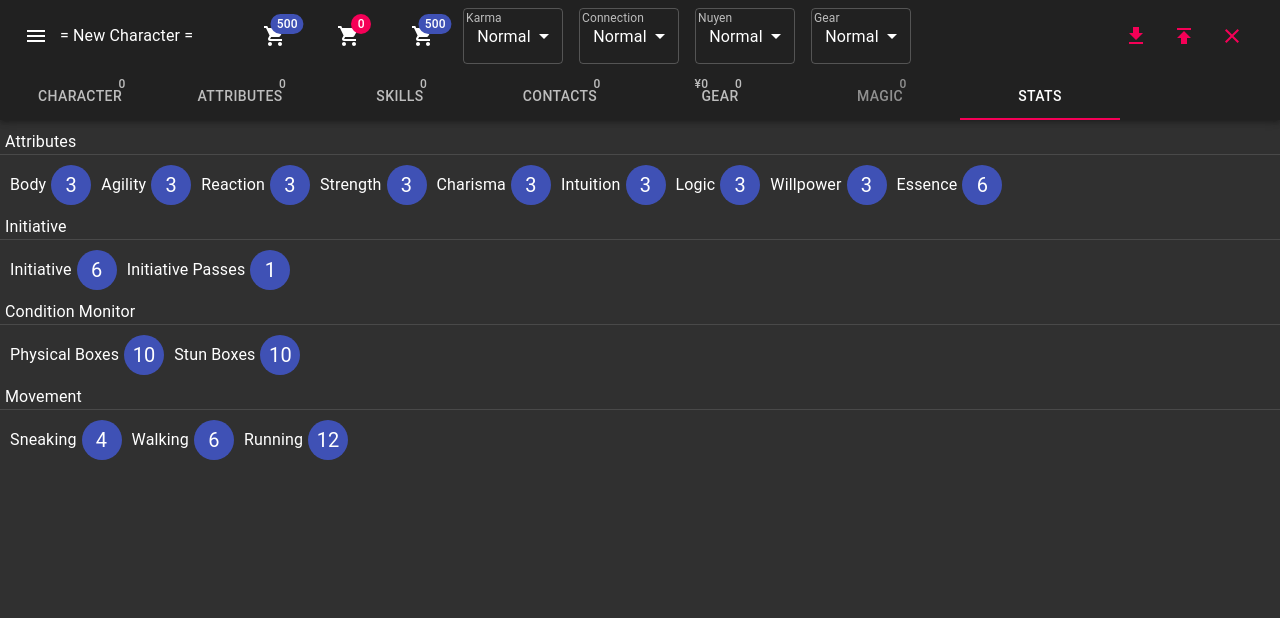
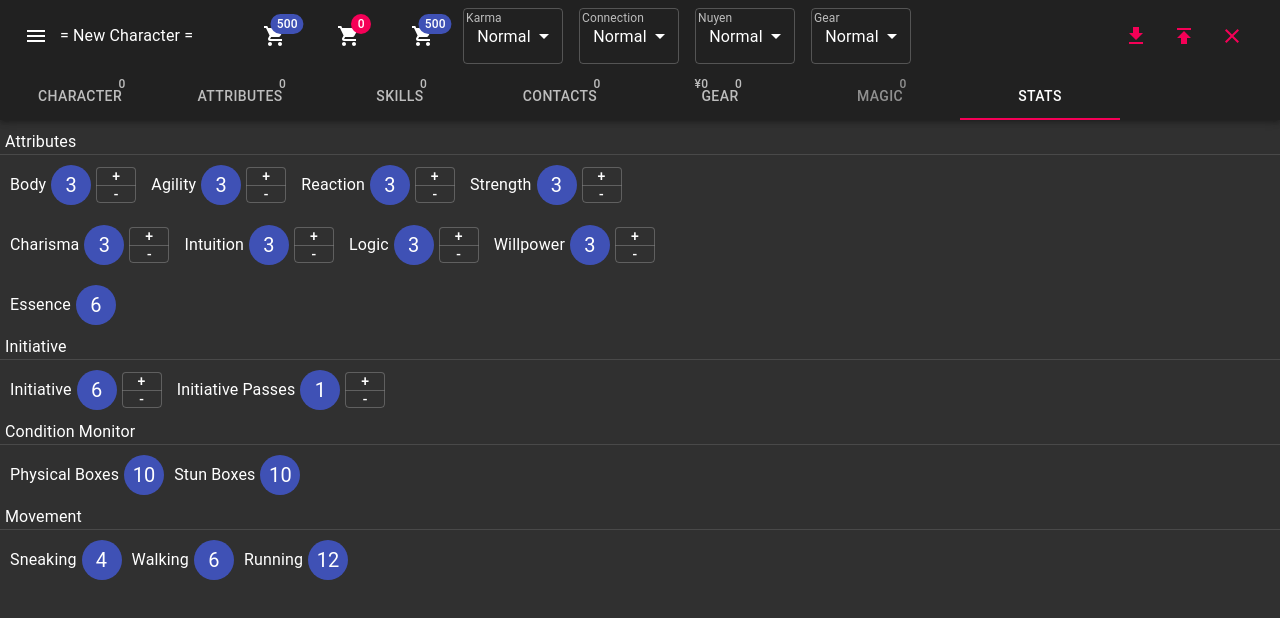
Before and after one commit to simonhaisz/cyberpunk-character-creator, a React (Create React App) app: page / in a window 1280 px wide. Both pictures are taken after a click on the tab "STATS". Shown: the top 618 px of the page. Built offline with nearby package versions, Linux system fonts and the light colour scheme.

Commit message:
Make stats page modifiable

```diff
--- a/src/component/Attribute.tsx
+++ b/src/component/Attribute.tsx
@@ -1,7 +1,7 @@
 import React, { FC } from "react";
 
 import { Attribute as AttributeData, MetaType } from "../model/character";
-import { getAttributeModifier, getAttributeCost } from "../model/attributes";
+import { getAttributeMetaTypeModifier, getAttributeCost } from "../model/attributes";
 import Property from "./Property";
 
 type Props = {
@@ -12,7 +12,7 @@ type Props = {
 
 const Attribute: FC<Props> = (props: Props) => {
     const { attribute, metaType, onUpdate } = props;
-    const modifier = getAttributeModifier(metaType, attribute);
+    const modifier = getAttributeMetaTypeModifier(metaType, attribute.name);
 
     const formatDisplayValue = (rating: number): string => (rating + modifier).toString();
 
--- /dev/null
+++ b/src/component/ModifiableProperty.tsx
@@ -0,0 +1,67 @@
+import React, { FC } from "react";
+import Avatar from "@material-ui/core/Avatar";
+import Typography from "@material-ui/core/Typography";
+import Badge from "@material-ui/core/Badge";
+import { Button, ButtonGroup, makeStyles } from "@material-ui/core";
+
+const useStyles = makeStyles(theme => ({
+	root: {
+		display: "flex",
+		flexDirection: "row",
+		marginLeft: 10,
+		marginTop: 10,
+		alignItems: "center",
+		marginRight: 5
+	},
+	label: {
+		display: "flex",
+		flexDirection: "column"
+	},
+	name: {
+		lineHeight: "40px"
+	},
+	value: {
+		marginLeft: 5,
+		color: theme.palette.getContrastText(theme.palette.primary.main),
+		backgroundColor: theme.palette.primary.main,
+	},
+	button: {
+		padding: 0,
+		marginLeft: 5,
+		lineHeight: 1.2
+	},
+}));
+
+type Props = {
+	name: string;
+	value: number;
+	modifier: number;
+	updateModifier: (newValue: number) => void;
+}
+const ModifiableProperty: FC<Props> = (props: Props) => {
+	const { name, value, modifier, updateModifier } = props;
+
+	const classes = useStyles();
+
+	const onClickPlus = () => {
+		updateModifier(modifier + 1);
+	};
+	const onClickMinus = () => {
+		updateModifier(modifier - 1);
+	};
+
+	return (
+		<div className={classes.root}>
+			<Typography className={classes.name}>{name}</Typography>
+			<Badge badgeContent={modifier} color="secondary" max={9}>
+				<Avatar className={classes.value}>{value + modifier}</Avatar>
+			</Badge>
+			<ButtonGroup orientation="vertical">
+				<Button className={classes.button} onClick={onClickPlus}>+</Button>
+				<Button className={classes.button} onClick={onClickMinus}>-</Button>
+			</ButtonGroup>
+		</div>
+	);
+};
+
+export default ModifiableProperty;
--- a/src/component/StatsTab.tsx
+++ b/src/component/StatsTab.tsx
@@ -1,11 +1,14 @@
 import React, { FC, Fragment } from "react";
 import Divider from "@material-ui/core/Divider";
 import Typography from "@material-ui/core/Typography";
-import { useGlobalState } from "../context";
-import { getEffectiveAttributeRating } from "../model/attributes";
+import { useDispatch, useGlobalState } from "../context";
+import { getEffectiveAttributeRating, getNaturalAttributeRating } from "../model/attributes";
 import ReadOnlyProperty from "./ReadOnlyProperty";
 import { makeStyles } from "@material-ui/core";
 import { isAwakened, MetaType } from "../model/character";
+import { getModifier } from "../model/modifier";
+import ModifiableProperty from "./ModifiableProperty";
+import { ActionType, UpdateCharacterData } from "../reducer";
 
 const useStyles = makeStyles({
 	header: {
@@ -22,17 +25,18 @@ const useStyles = makeStyles({
 const StatsTab: FC = () => {
 
 	const classes = useStyles();
+	const dispatch = useDispatch();
 
 	const character = useGlobalState("selectedCharacter");
 
-	const body = getEffectiveAttributeRating(character, "Body");
-	const agility = getEffectiveAttributeRating(character, "Agility");
-	const reaction = getEffectiveAttributeRating(character, "Reaction");
-	const strength = getEffectiveAttributeRating(character, "Strength");
-	const charisma = getEffectiveAttributeRating(character, "Charisma");
-	const intuition = getEffectiveAttributeRating(character, "Intuition");
-	const logic = getEffectiveAttributeRating(character, "Logic");
-	const willpower = getEffectiveAttributeRating(character, "Willpower");
+	const body = getNaturalAttributeRating(character, "Body");
+	const agility = getNaturalAttributeRating(character, "Agility");
+	const reaction = getNaturalAttributeRating(character, "Reaction");
+	const strength = getNaturalAttributeRating(character, "Strength");
+	const charisma = getNaturalAttributeRating(character, "Charisma");
+	const intuition = getNaturalAttributeRating(character, "Intuition");
+	const logic = getNaturalAttributeRating(character, "Logic");
+	const willpower = getNaturalAttributeRating(character, "Willpower");
 
 	let essence = 6;
 
@@ -43,17 +47,17 @@ const StatsTab: FC = () => {
 	}
 
 	const awakened = isAwakened(character);
-	let magic = getEffectiveAttributeRating(character, "Magic");
+	let magic = getNaturalAttributeRating(character, "Magic");
 	const essenceLost = Math.ceil(6 - essence);
 	magic -= essenceLost;
 
 	const athletics = character.activeSkills.find(s => s.name === "Athletics")?.rating || 0;
 
-	const initiative = reaction + intuition;
+	const initiative = getEffectiveAttributeRating(character, "Reaction") + getEffectiveAttributeRating(character, "Intuition");
 	const initiativePasses = 1;
 
-	const physicalBoxes = 8 + Math.ceil(body / 2);
-	const stunBoxes = 8 + Math.ceil(willpower / 2);
+	const physicalBoxes = 8 + Math.ceil(getEffectiveAttributeRating(character, "Body") / 2);
+	const stunBoxes = 8 + Math.ceil(getEffectiveAttributeRating(character, "Willpower") / 2);
 
 	let sneaking = agility;
 	if (character.metaType !== MetaType.Dwarf) {
@@ -67,19 +71,49 @@ const StatsTab: FC = () => {
 
 	const running = walking * 2;
 
+	const ModifierProperty = (props: { name: string, value: number} ) => {
+		const {name, value} = props;
+		const modifier = getModifier(character, name);
+		const updateModifier = (newValue: number) => {
+			const newModifiers = [...character.modifiers]
+			const modifierIndex = newModifiers.findIndex(m => m.name === name);
+			if (modifierIndex > -1) {
+				newModifiers.splice(modifierIndex, 1);
+			}
+			newModifiers.push({
+				name,
+				rating: newValue
+			});
+			const data: UpdateCharacterData = { ...character, modifiers: newModifiers };
+			dispatch({ type: ActionType.UpdateCharacter, data });
+		};
+		return (
+			<ModifiableProperty
+				name={name}
+				value={value}
+				modifier={modifier}
+				updateModifier={updateModifier}
+				/>
+		);
+	}
+
 	return (
 		<Fragment>
 			<Typography className={classes.header}>Attributes</Typography>
 			<Divider />
 			<div className={classes.section}>
-				<ReadOnlyProperty name="Body" value={body} />
-				<ReadOnlyProperty name="Agility" value={agility} />
-				<ReadOnlyProperty name="Reaction" value={reaction} />
-				<ReadOnlyProperty name="Strength" value={strength} />
-				<ReadOnlyProperty name="Charisma" value={charisma} />
-				<ReadOnlyProperty name="Intuition" value={intuition} />
-				<ReadOnlyProperty name="Logic" value={logic} />
-				<ReadOnlyProperty name="Willpower" value={willpower} />
+				<ModifierProperty name="Body" value={body} />
+				<ModifierProperty name="Agility" value={agility} />
+				<ModifierProperty name="Reaction" value={reaction} />
+				<ModifierProperty name="Strength" value={strength} />
+			</div>
+			<div className={classes.section}>
+				<ModifierProperty name="Charisma" value={charisma} />
+				<ModifierProperty name="Intuition" value={intuition} />
+				<ModifierProperty name="Logic" value={logic} />
+				<ModifierProperty name="Willpower" value={willpower} />
+			</div>
+			<div className={classes.section}>
 				<ReadOnlyProperty name="Essence" value={essence} />
 				{
 					awakened ?
@@ -91,8 +125,8 @@ const StatsTab: FC = () => {
 			<Typography className={classes.header}>Initiative</Typography>
 			<Divider />
 			<div className={classes.section}>
-				<ReadOnlyProperty name="Initiative" value={initiative} />
-				<ReadOnlyProperty name="Initiative Passes" value={initiativePasses} />
+				<ModifierProperty name="Initiative" value={initiative} />
+				<ModifierProperty name="Initiative Passes" value={initiativePasses} />
 			</div>
 			<Typography className={classes.header}>Condition Monitor</Typography>
 			<Divider />
--- a/src/data/default-character.ts
+++ b/src/data/default-character.ts
@@ -27,7 +27,8 @@ const DEFAULT_CHARACTER: Character = {
     spells: [],
     gear: [],
     options: { ...DEFAULT_OPTIONS },
-    professionalism: 0
+    professionalism: 0,
+    modifiers: []
 };
 
 export function getDefaultCharacter(): Character {
--- a/src/model/attributes.ts
+++ b/src/model/attributes.ts
@@ -1,17 +1,32 @@
-import { MetaType, Attribute, Character, isAwakened } from "./character";
+import { MetaType, Character, isAwakened } from "./character";
+import { getModifier } from "./modifier";
 
-export function getEffectiveAttributeRating(character: Character, name: string): number {
+export function getBaseAttributeRating(character: Character, name: string): number {
     const attribute = character.attributes.find(a => a.name === name);
     if (!attribute) {
         throw new Error(`Could not find attribute with name '${name}'`);
     }
-    return attribute.rating + getAttributeModifier(character.metaType, attribute);
+    return attribute.rating
 }
 
-export function getAttributeModifier(metaType: MetaType, attribute: Attribute): number {
+export function getNaturalAttributeRating(character: Character, name: string): number {
+    const baseRating = getBaseAttributeRating(character, name);
+    const metaTypeModifier = getAttributeMetaTypeModifier(character.metaType, name);
+
+    return baseRating + metaTypeModifier;
+}
+
+export function getEffectiveAttributeRating(character: Character, name: string): number {
+    const naturalRating = getNaturalAttributeRating(character, name);
+    const modifier = getModifier(character, name);
+
+    return naturalRating + modifier;
+}
+
+export function getAttributeMetaTypeModifier(metaType: MetaType, name: string): number {
     switch (metaType) {
         case MetaType.Dwarf:
-            switch (attribute.name) {
+            switch (name) {
                 case "Body":
                     return 1;
                 case "Reaction":
@@ -23,7 +38,7 @@ export function getAttributeModifier(metaType: MetaType, attribute: Attribute):
             }
             break;
         case MetaType.Elf:
-            switch (attribute.name) {
+            switch (name) {
                 case "Agility":
                     return 1;
                 case "Charisma":
@@ -33,7 +48,7 @@ export function getAttributeModifier(metaType: MetaType, attribute: Attribute):
         case MetaType.Human:
             break;
         case MetaType.Ork:
-            switch (attribute.name) {
+            switch (name) {
                 case "Body":
                     return 3;
                 case "Strength":
@@ -45,7 +60,7 @@ export function getAttributeModifier(metaType: MetaType, attribute: Attribute):
             }
             break;
         case MetaType.Troll:
-            switch (attribute.name) {
+            switch (name) {
                 case "Body":
                     return 4;
                 case "Agility":
--- a/src/model/character.ts
+++ b/src/model/character.ts
@@ -38,6 +38,7 @@ export type Character = CharacterRef & {
     gear: Item[];
     options: CreateOptions;
     professionalism: number;
+    modifiers: NamedProperty[];
 };
 
 export function isAwakened(character: Character): boolean {
@@ -60,5 +61,8 @@ export function upgradeCharacter(originalCharacter: any): Character {
     if (upgradedCharacter.professionalism === undefined) {
         upgradedCharacter.professionalism = 0;
     }
+    if (upgradedCharacter.modifiers === undefined) {
+        upgradedCharacter.modifiers = [];
+    }
     return upgradedCharacter;
 }
--- /dev/null
+++ b/src/model/modifier.ts
@@ -0,0 +1,9 @@
+import { Character } from "./character";
+
+export function getModifier(character: Character, name: string): number {
+	const modifier = character.modifiers.find(m => m.name === name);
+	if (modifier) {
+		return modifier.rating;
+	}
+	return 0;
+}
```
